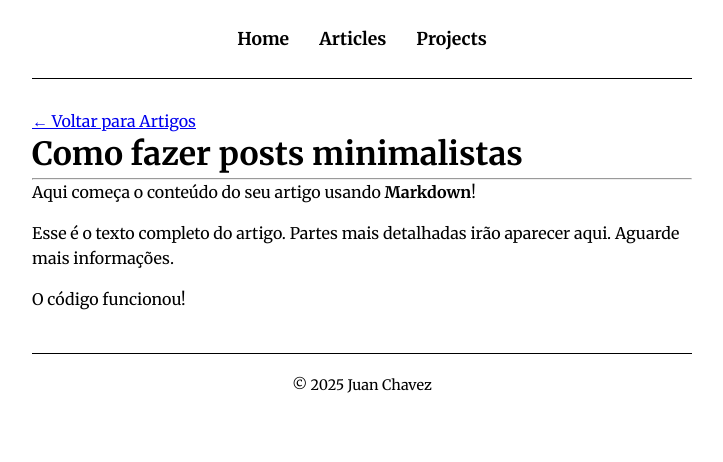
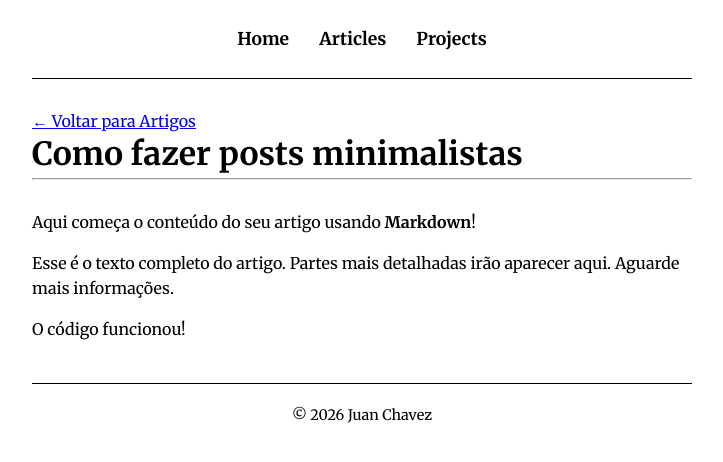
Before and after one commit to chavezjuan/chavezjuan.github.io, a Jekyll site: the page built from _posts/2026-04-18-outro-artigo-teste.md, in a window 1280 px wide. Shown: the top 462 px of the page, without its empty margins (278-1001 px from the left). Built offline with Jekyll 4.4.1, drawn with Linux system fonts in a browser that asks for light colours.

Commit message:
refac: articles style update

```diff
--- a/_layouts/post.html
+++ b/_layouts/post.html
@@ -26,16 +26,16 @@
 
         <main class="h-feed" itemscope itemtype="https://schema.org/Blog">
             <article>
-                <a href="/articles.html">← Voltar para Artigos</a>
+                <a href="/articles.html" style="margin-bottom: 5px;">← Voltar para Artigos</a>
                 <h1>{{ page.title }}</h1>
-                <hr>
+                <hr style="margin-bottom: 30px;">
                 {{ content }}
             </article>
         </main>
 
 
         <footer itemprop="author" itemscope itemtype="https://schema.org/Person">
-            <p>&copy; 2025 <span itemprop="name">Juan Chavez</span></p>
+            <p>&copy; 2026 <span itemprop="name">Juan Chavez</span></p>
         </footer>
 
 
--- a/articles.html
+++ b/articles.html
@@ -52,7 +52,7 @@
         </main>
 
         <footer itemprop="author" itemscope itemtype="https://schema.org/Person">
-            <p>&copy; 2025 <span itemprop="name">Juan Chavez</span></p>
+            <p>&copy; 2026 <span itemprop="name">Juan Chavez</span></p>
         </footer>
 
     </div>
--- a/index.html
+++ b/index.html
@@ -44,7 +44,7 @@
             </div>
         </section>
         <footer itemprop="author" itemscope itemtype="https://schema.org/Person">
-            <p>&copy; 2025 <span itemprop="name">Juan Chavez</span></p>
+            <p>&copy; 2026 <span itemprop="name">Juan Chavez</span></p>
         </footer>
 
     </div> </body>
```
